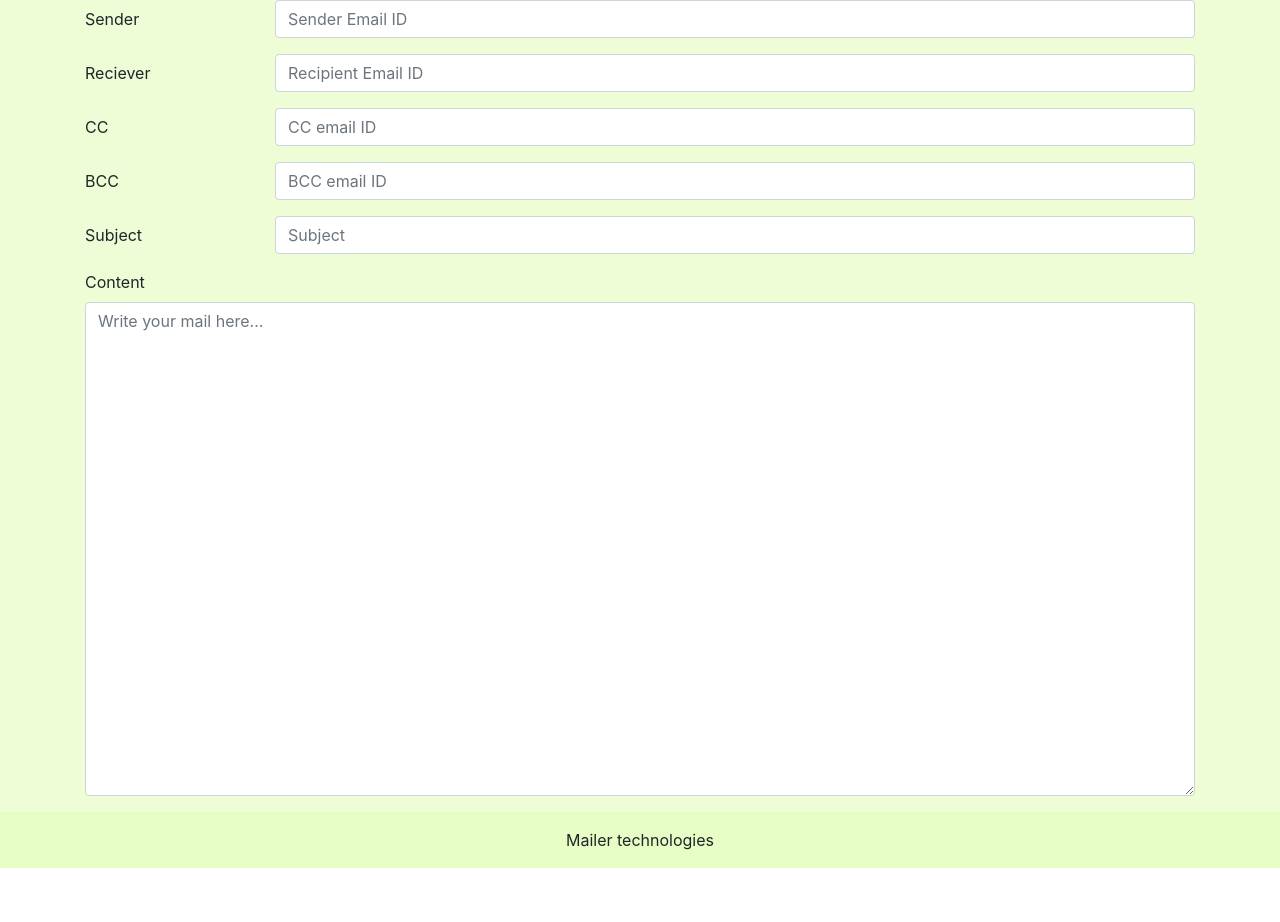
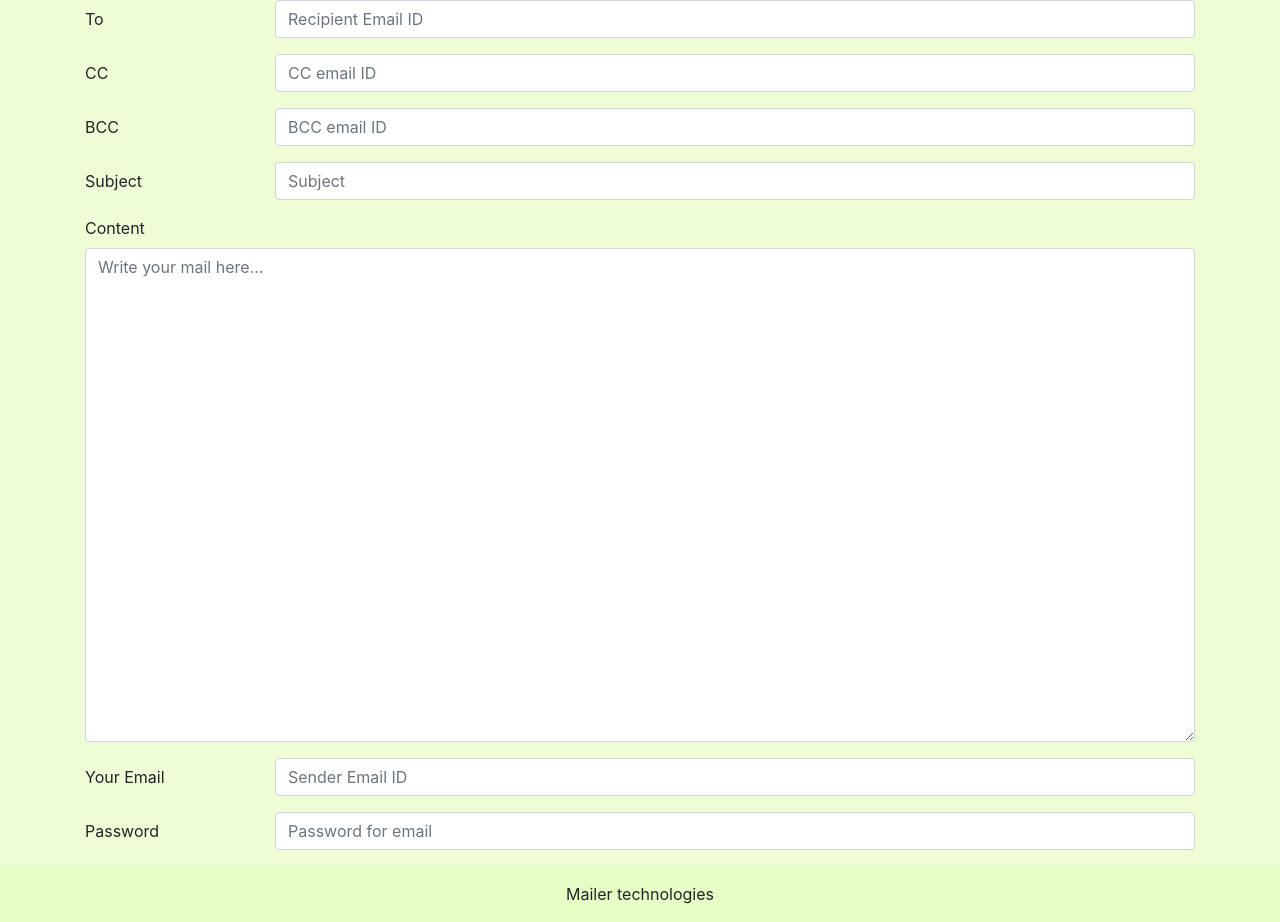
Before and after one commit to maulikchevli/PHP-sw3, a PHP site: page /init_form.html.php in a window 1280 px wide. Shown: the part 82-1004 px from the top of the page. Before the commit the page ends 950 px from the top, so only its background shows below. Run offline with PHP 8.4, Linux system fonts and the light colour scheme.

Commit message:
Done: Add Mail function

```diff
--- a/assign2/init_form.html.php
+++ b/assign2/init_form.html.php
@@ -28,43 +28,50 @@
 	<main class="container">
 		<form id="compose" action="send_mail.html.php" method="post">
 			<div class="form-group row">
-				<label for="senderEmail" class="col-sm-2 col-form-label">Sender</label>
+				<label for="receiverEmail" class="col-sm-2 col-form-label">To</label>
 				<div class="col-sm-10">
-					<input id="senderEmail" name="senderEmail" class="form-control" placeholder="Sender Email ID">
-				</div>
-			</div>
-
-			<div class="form-group row">
-				<label for="receiverEmail" class="col-sm-2 col-form-label">Reciever</label>
-				<div class="col-sm-10">
-					<input id="receiverEmail" name="receiverEmail" class="form-control" placeholder="Recipient Email ID">
+					<input type="text" id="receiverEmail" name="receiverEmail" class="form-control" placeholder="Recipient Email ID" required>
 				</div>
 			</div>
 
 			<div class="form-group row">
 				<label for="ccEmail" class="col-sm-2 col-form-label">CC</label>
 				<div class="col-sm-10">
-					<input id="ccEmail" name="ccEmail" class="form-control" placeholder="CC email ID">
+					<input type="text" id="ccEmail" name="ccEmail" class="form-control" placeholder="CC email ID">
 				</div>
 			</div>
 
 			<div class="form-group row">
 				<label for="bccEmail" class="col-sm-2 col-form-label">BCC</label>
 				<div class="col-sm-10">
-					<input id="bccEmail" name="bccEmail" class="form-control" placeholder="BCC email ID">
+					<input type="text" id="bccEmail" name="bccEmail" class="form-control" placeholder="BCC email ID">
 				</div>
 			</div>
 
 			<div class="form-group row">
 				<label for="subject" class="col-sm-2 col-form-label">Subject</label>
 				<div class="col-sm-10">
-					<input id="subject" name="subject" class="form-control" placeholder="Subject">
+					<input type="text" id="subject" name="subject" class="form-control" placeholder="Subject">
 				</div>
 			</div>
 
 			<div class="form-group">
 				<label for="content">Content</label>
-				<textarea rows="20" id="content" name="content" class="form-control" placeholder="Write your mail here..."></textarea>
+				<textarea rows="20" id="content" name="content" class="form-control" placeholder="Write your mail here..." required></textarea>
+			</div>
+
+			<div class="form-group row">
+				<label for="senderEmail" class="col-sm-2 col-form-label">Your Email</label>
+				<div class="col-sm-10">
+					<input type="text" id="senderEmail" name="senderEmail" class="form-control" placeholder="Sender Email ID" required>
+				</div>
+			</div>
+
+			<div class="form-group row">
+				<label for="password" class="col-sm-2 col-form-label">Password</label>
+				<div class="col-sm-10">
+					<input type="password" id="password" name="password" class="form-control" placeholder="Password for email" required>
+				</div>
 			</div>
 		</form>
 	</main>
--- a/assign2/requirements.txt
+++ b/assign2/requirements.txt
@@ -1 +1,2 @@
 PEAR::Mail
+# pear install -a Mail
```
Also changed, not shown: assign2/send_mail.html.php (+81 -2 lines).
